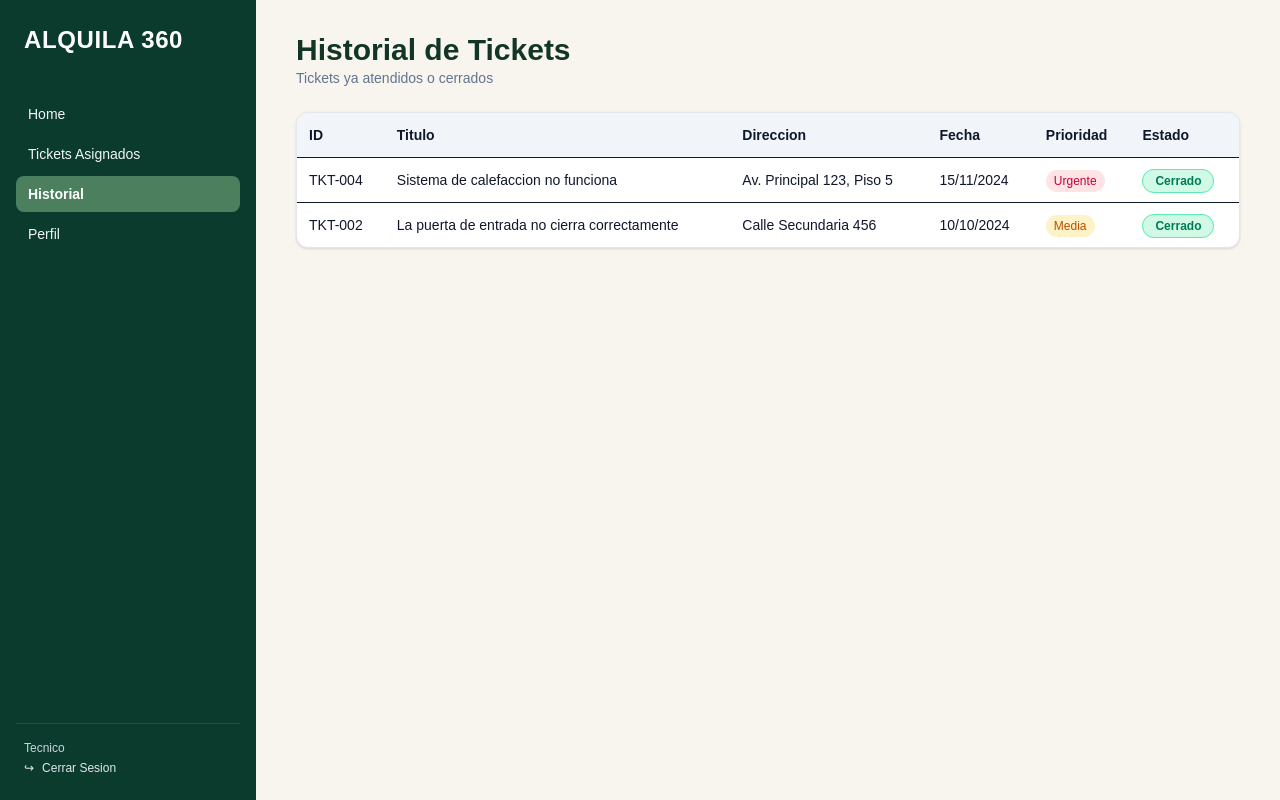
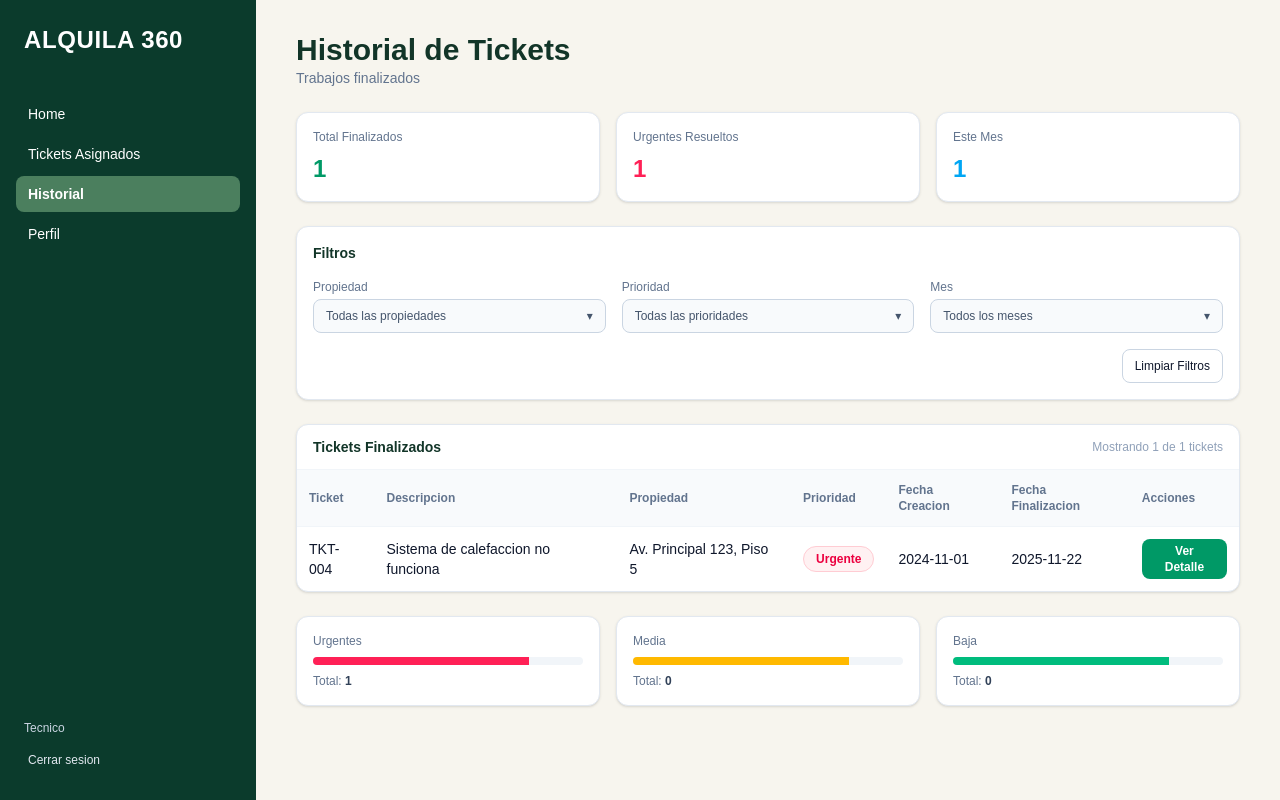
Before and after one commit to JairoMontanoUCB/Alquila360, a Next.js app in the folder alquila360-frontend/: page /tecnicos/historial in a window 1280 px wide. Built offline with nearby package versions, Linux system fonts and the light colour scheme.

Commit message:
cambio de historial tecnicos

```diff
--- a/alquila360-frontend/src/app/tecnicos/historial/page.tsx
+++ b/alquila360-frontend/src/app/tecnicos/historial/page.tsx
@@ -1,158 +1,359 @@
 "use client";
 
-import React from "react";
-import Link from "next/link";
-import { usePathname } from "next/navigation";
+import React, { useState } from "react";
+import { useRouter, usePathname } from "next/navigation";
+
+/* ---------------------------- Sidebar Tecnico ---------------------------- */
+
+const tecnicoMenu = [
+  { label: "Home", path: "/tecnicos" },
+  { label: "Tickets Asignados", path: "/tecnicos/tickets" },
+  { label: "Historial", path: "/tecnicos/historial" },
+  { label: "Perfil", path: "/tecnicos/perfil" },
+];
+
+function SidebarTecnico() {
+  const router = useRouter();
+  const pathname = usePathname();
+
+  return (
+    <aside className="w-64 bg-[#0b3b2c] text-white flex flex-col py-6 px-4">
+      <div
+        className="text-2xl font-extrabold tracking-wide mb-10 px-2 cursor-pointer"
+        onClick={() => router.push("/tecnicos")}
+      >
+        ALQUILA 360
+      </div>
+
+      <nav className="flex-1 space-y-1">
+        {tecnicoMenu.map((item) => {
+          const active = pathname === item.path;
+          return (
+            <button
+              key={item.path}
+              onClick={() => router.push(item.path)}
+              className={`w-full text-left px-3 py-2 rounded-lg text-sm flex items-center gap-2 transition ${
+                active ? "bg-[#4b7f5e] font-semibold" : "hover:bg-[#164332]"
+              }`}
+            >
+              <span>{item.label}</span>
+            </button>
+          );
+        })}
+      </nav>
+
+      <div className="mt-6 px-2 text-xs text-slate-300">Tecnico</div>
+      <button className="mt-2 px-3 py-2 text-xs text-slate-200 hover:bg-[#164332] rounded-lg text-left">
+        Cerrar sesion
+      </button>
+    </aside>
+  );
+}
+
+/* ------------------------------- Datos Mock ------------------------------ */
 
 type Ticket = {
   id: string;
-  titulo: string;
-  direccion: string;
-  fecha: string;
+  descripcion: string;
+  propiedad: string;
   prioridad: "Urgente" | "Media" | "Baja";
+  fechaCreacion: string;
+  fechaFin: string;
   estado: "Cerrado";
 };
 
-const historialTickets: Ticket[] = [
+const ticketsFinalizados: Ticket[] = [
   {
     id: "TKT-004",
-    titulo: "Sistema de calefaccion no funciona",
-    direccion: "Av. Principal 123, Piso 5",
-    fecha: "15/11/2024",
+    descripcion: "Sistema de calefaccion no funciona",
+    propiedad: "Av. Principal 123, Piso 5",
     prioridad: "Urgente",
-    estado: "Cerrado",
-  },
-  {
-    id: "TKT-002",
-    titulo: "La puerta de entrada no cierra correctamente",
-    direccion: "Calle Secundaria 456",
-    fecha: "10/10/2024",
-    prioridad: "Media",
+    fechaCreacion: "2024-11-01",
+    fechaFin: "2025-11-22",
     estado: "Cerrado",
   },
 ];
 
-export default function HistorialTecnicoPage() {
-  const pathname = usePathname();
+/* ---------------------------- Pagina Historial --------------------------- */
 
-  const linkClasses = (href: string) =>
-    `w-full block px-3 py-2 rounded-lg text-sm transition ${
-      pathname === href
-        ? "bg-[#4b7f5e] font-semibold text-white"
-        : "text-slate-100 hover:bg-[#164332]"
-    }`;
+export default function HistorialTicketsTecnicoPage() {
+  const [selectedTicket, setSelectedTicket] = useState<Ticket | null>(null);
+
+  const totalFinalizados = ticketsFinalizados.length;
+  const urgentesResueltos = ticketsFinalizados.filter(
+    (t) => t.prioridad === "Urgente"
+  ).length;
+  const esteMes = totalFinalizados; // mock
 
   return (
-    <main className="min-h-screen flex bg-[#0b3b2c] text-slate-900">
-      {/* SIDEBAR TECNICO */}
-      <aside className="w-64 bg-[#0b3b2c] text-white flex flex-col py-6 px-4">
-        <div className="text-2xl font-bold tracking-wide mb-10 px-2">
-          ALQUILA 360
-        </div>
+    <div className="min-h-screen flex bg-[#0b3b2c] text-slate-900">
+      <SidebarTecnico />
 
-        <nav className="flex-1 space-y-1">
-          <Link href="/tecnicos" className={linkClasses("/tecnicos")}>
-            Home
-          </Link>
-
-          <Link
-            href="/tecnicos/tickets"
-            className={linkClasses("/tecnicos/tickets")}
-          >
-            Tickets Asignados
-          </Link>
-
-          <Link
-            href="/tecnicos/historial"
-            className={linkClasses("/tecnicos/historial")}
-          >
-            Historial
-          </Link>
-
-          <Link
-            href="/tecnicos/perfil"
-            className={linkClasses("/tecnicos/perfil")}
-          >
-            Perfil
-          </Link>
-        </nav>
-
-        <div className="mt-8 border-t border-white/10 pt-4 text-xs px-2 space-y-1">
-          <div className="text-slate-300">Tecnico</div>
-          <button className="flex items-center gap-2 text-slate-200 hover:text-white text-xs">
-            <span>↪</span>
-            <span>Cerrar Sesion</span>
-          </button>
-        </div>
-      </aside>
-
-      {/* CONTENIDO PRINCIPAL */}
       <section className="flex-1 bg-[#f7f5ee] px-10 py-8 overflow-y-auto">
         <header className="mb-6">
           <h1 className="text-3xl font-extrabold text-[#123528]">
             Historial de Tickets
           </h1>
-          <p className="text-sm text-slate-500">
-            Tickets ya atendidos o cerrados
-          </p>
+          <p className="text-sm text-slate-500">Trabajos finalizados</p>
         </header>
 
-        <div className="bg-white rounded-xl border border-slate-200 shadow-sm overflow-hidden">
+        {/* Cards resumen */}
+        <section className="grid grid-cols-1 md:grid-cols-3 gap-4 mb-6">
+          <ResumenCard
+            titulo="Total Finalizados"
+            valor={totalFinalizados.toString()}
+            color="text-emerald-600"
+          />
+          <ResumenCard
+            titulo="Urgentes Resueltos"
+            valor={urgentesResueltos.toString()}
+            color="text-rose-500"
+          />
+          <ResumenCard
+            titulo="Este Mes"
+            valor={esteMes.toString()}
+            color="text-sky-500"
+          />
+        </section>
+
+        {/* Filtros (solo UI) */}
+        <section className="bg-white rounded-xl border border-slate-200 shadow-sm p-4 mb-6">
+          <div className="flex items-center gap-2 mb-4">
+            <span className="text-sm font-semibold text-[#123528]">
+              Filtros
+            </span>
+          </div>
+          <div className="grid grid-cols-1 md:grid-cols-3 gap-4 text-sm">
+            <FiltroSelect label="Propiedad" placeholder="Todas las propiedades" />
+            <FiltroSelect label="Prioridad" placeholder="Todas las prioridades" />
+            <FiltroSelect label="Mes" placeholder="Todos los meses" />
+          </div>
+          <div className="mt-4 flex justify-end">
+            <button className="px-3 py-2 text-xs rounded-lg border border-slate-300 hover:bg-slate-100">
+              Limpiar Filtros
+            </button>
+          </div>
+        </section>
+
+        {/* Tabla Tickets Finalizados */}
+        <section className="bg-white rounded-xl border border-slate-200 shadow-sm mb-6">
+          <div className="flex items-center justify-between px-4 py-3 border-b border-slate-100 text-sm">
+            <span className="font-semibold text-[#123528]">
+              Tickets Finalizados
+            </span>
+            <span className="text-xs text-slate-400">
+              Mostrando {ticketsFinalizados.length} de {ticketsFinalizados.length} tickets
+            </span>
+          </div>
+
           <table className="w-full text-sm">
-            <thead className="bg-slate-100 text-left">
+            <thead className="bg-slate-50 text-left text-xs text-slate-500">
               <tr>
-                <th className="p-3">ID</th>
-                <th className="p-3">Titulo</th>
-                <th className="p-3">Direccion</th>
-                <th className="p-3">Fecha</th>
+                <th className="p-3">Ticket</th>
+                <th className="p-3">Descripcion</th>
+                <th className="p-3">Propiedad</th>
                 <th className="p-3">Prioridad</th>
-                <th className="p-3">Estado</th>
+                <th className="p-3">Fecha Creacion</th>
+                <th className="p-3">Fecha Finalizacion</th>
+                <th className="p-3">Acciones</th>
               </tr>
             </thead>
             <tbody>
-              {historialTickets.map((t) => (
-                <tr key={t.id} className="border-t">
-                  <td className="p-3">{t.id}</td>
-                  <td className="p-3">{t.titulo}</td>
-                  <td className="p-3">{t.direccion}</td>
-                  <td className="p-3">{t.fecha}</td>
-                  <td className="p-3">
-                    <span
-                      className={`px-2 py-1 text-xs rounded-full
-                        ${
-                          t.prioridad === "Urgente"
-                            ? "bg-rose-100 text-rose-700"
-                            : t.prioridad === "Media"
-                            ? "bg-amber-100 text-amber-700"
-                            : "bg-emerald-100 text-emerald-700"
-                        }
-                      `}
+              {ticketsFinalizados.map((t) => (
+                <tr key={t.id} className="border-t border-slate-100">
+                  <td className="p-3 text-xs md:text-sm">{t.id}</td>
+                  <td className="p-3 text-xs md:text-sm">{t.descripcion}</td>
+                  <td className="p-3 text-xs md:text-sm">{t.propiedad}</td>
+                  <td className="p-3 text-xs md:text-sm">
+                    <PrioridadBadge prioridad={t.prioridad} />
+                  </td>
+                  <td className="p-3 text-xs md:text-sm">{t.fechaCreacion}</td>
+                  <td className="p-3 text-xs md:text-sm">{t.fechaFin}</td>
+                  <td className="p-3 text-xs md:text-sm">
+                    <button
+                      onClick={() => setSelectedTicket(t)}
+                      className="px-3 py-1 rounded-lg text-xs bg-emerald-600 hover:bg-emerald-700 text-white font-semibold"
                     >
-                      {t.prioridad}
-                    </span>
-                  </td>
-                  <td className="p-3">
-                    <span className="px-3 py-1 rounded-full text-xs font-semibold bg-emerald-100 text-emerald-700 border border-emerald-300">
-                      Cerrado
-                    </span>
+                      Ver Detalle
+                    </button>
                   </td>
                 </tr>
               ))}
-
-              {historialTickets.length === 0 && (
-                <tr>
-                  <td
-                    colSpan={6}
-                    className="p-4 text-center text-slate-400"
-                  >
-                    No hay tickets finalizados para mostrar.
-                  </td>
-                </tr>
-              )}
             </tbody>
           </table>
+        </section>
+
+        {/* Grafiquitos de barras simples (como en la maqueta) */}
+        <section className="grid grid-cols-1 md:grid-cols-3 gap-4">
+          <SmallBarCard
+            title="Urgentes"
+            total={1}
+            colorClass="bg-rose-500"
+          />
+          <SmallBarCard
+            title="Media"
+            total={0}
+            colorClass="bg-amber-400"
+          />
+          <SmallBarCard
+            title="Baja"
+            total={0}
+            colorClass="bg-emerald-500"
+          />
+        </section>
+      </section>
+
+      {/* Modal Detalles Ticket */}
+      {selectedTicket && (
+        <div className="fixed inset-0 z-50 flex items-center justify-center bg-black/40">
+          <div className="bg-[#f7f5ee] w-full max-w-4xl max-h-[90vh] overflow-y-auto rounded-xl shadow-xl border border-emerald-900/20">
+            {/* Header */}
+            <div className="flex items-center justify-between px-6 py-4 border-b border-emerald-900/20">
+              <div>
+                <h2 className="text-lg font-extrabold text-[#123528]">
+                  Detalles del Ticket {selectedTicket.id}
+                </h2>
+                <p className="text-xs text-slate-500">
+                  Informacion completa del ticket
+                </p>
+              </div>
+              <button
+                onClick={() => setSelectedTicket(null)}
+                className="text-slate-500 hover:text-slate-700"
+              >
+                ✕
+              </button>
+            </div>
+
+            <div className="px-6 py-4 space-y-4 text-sm">
+              {/* Prioridad / Estado */}
+              <div className="grid grid-cols-1 md:grid-cols-2 gap-4">
+                <div className="border border-emerald-900/20 rounded-lg p-3">
+                  <p className="text-xs text-slate-500 mb-1">Prioridad</p>
+                  <PrioridadBadge prioridad={selectedTicket.prioridad} />
+                </div>
+                <div className="border border-emerald-900/20 rounded-lg p-3">
+                  <p className="text-xs text-slate-500 mb-1">Estado Actual</p>
+                  <span className="inline-flex items-center px-3 py-1 rounded-full text-xs font-semibold bg-emerald-100 text-emerald-700 border border-emerald-300">
+                    Cerrado
+                  </span>
+                  <p className="mt-2 text-[11px] text-slate-500">
+                    Subestado: Pagado
+                  </p>
+                </div>
+              </div>
+
+              {/* Info propiedad */}
+              <div className="border border-emerald-900/20 rounded-lg p-3 bg-white/60">
+                <p className="text-xs text-slate-500 mb-1">
+                  Informacion de la Propiedad
+                </p>
+                <p className="text-sm font-semibold text-[#123528]">
+                  Direccion:
+                  <span className="font-normal ml-1">{selectedTicket.propiedad}</span>
+                </p>
+                <p className="text-sm">
+                  Tipo: <span className="text-slate-600">Casa</span>
+                </p>
+                <p className="text-sm">
+                  Tipo de Ticket:{" "}
+                  <span className="text-slate-600">Climatizacion</span>
+                </p>
+              </div>
+
+              {/* Descripcion */}
+              <div className="border border-emerald-900/20 rounded-lg p-3 bg-white">
+                <p className="text-xs text-slate-500 mb-1">
+                  Descripcion del Problema
+                </p>
+                <p className="text-sm text-slate-700">
+                  {selectedTicket.descripcion}
+                </p>
+              </div>
+            </div>
+
+            <div className="flex justify-end gap-3 px-6 py-4 border-t border-emerald-900/10 bg-white/70 rounded-b-xl">
+              <button
+                onClick={() => setSelectedTicket(null)}
+                className="px-4 py-2 rounded-lg text-xs border border-slate-300 hover:bg-slate-100"
+              >
+                Cerrar
+              </button>
+            </div>
+          </div>
         </div>
-      </section>
-    </main>
+      )}
+    </div>
   );
 }
+
+/* ----------------------------- Subcomponentes ---------------------------- */
+
+type ResumenProps = {
+  titulo: string;
+  valor: string;
+  color: string;
+};
+
+function ResumenCard({ titulo, valor, color }: ResumenProps) {
+  return (
+    <div className="bg-white border border-slate-200 rounded-xl p-4 shadow-sm flex flex-col justify-between">
+      <span className="text-xs text-slate-500">{titulo}</span>
+      <span className={`text-2xl font-bold mt-2 ${color}`}>{valor}</span>
+    </div>
+  );
+}
+
+type FiltroProps = {
+  label: string;
+  placeholder: string;
+};
+
+function FiltroSelect({ label, placeholder }: FiltroProps) {
+  return (
+    <div className="flex flex-col gap-1">
+      <label className="text-xs text-slate-500">{label}</label>
+      <div className="border border-slate-300 rounded-lg px-3 py-2 bg-slate-50 text-xs text-slate-600 flex justify-between items-center">
+        <span>{placeholder}</span>
+        <span>▾</span>
+      </div>
+    </div>
+  );
+}
+
+function PrioridadBadge({ prioridad }: { prioridad: Ticket["prioridad"] }) {
+  const styles =
+    prioridad === "Urgente"
+      ? "bg-rose-50 text-rose-600 border-rose-200"
+      : prioridad === "Media"
+      ? "bg-amber-50 text-amber-600 border-amber-200"
+      : "bg-emerald-50 text-emerald-600 border-emerald-200";
+
+  return (
+    <span
+      className={`inline-flex px-3 py-1 rounded-full text-xs font-semibold border ${styles}`}
+    >
+      {prioridad}
+    </span>
+  );
+}
+
+type SmallBarProps = {
+  title: string;
+  total: number;
+  colorClass: string;
+};
+
+function SmallBarCard({ title, total, colorClass }: SmallBarProps) {
+  return (
+    <div className="bg-white border border-slate-200 rounded-xl p-4 shadow-sm">
+      <p className="text-xs text-slate-500 mb-2">{title}</p>
+      <div className="h-2 w-full rounded-full bg-slate-100 overflow-hidden">
+        <div className={`h-full ${colorClass} w-4/5`} />
+      </div>
+      <p className="mt-2 text-xs text-slate-500">
+        Total: <span className="font-semibold text-slate-700">{total}</span>
+      </p>
+    </div>
+  );
+}
```
